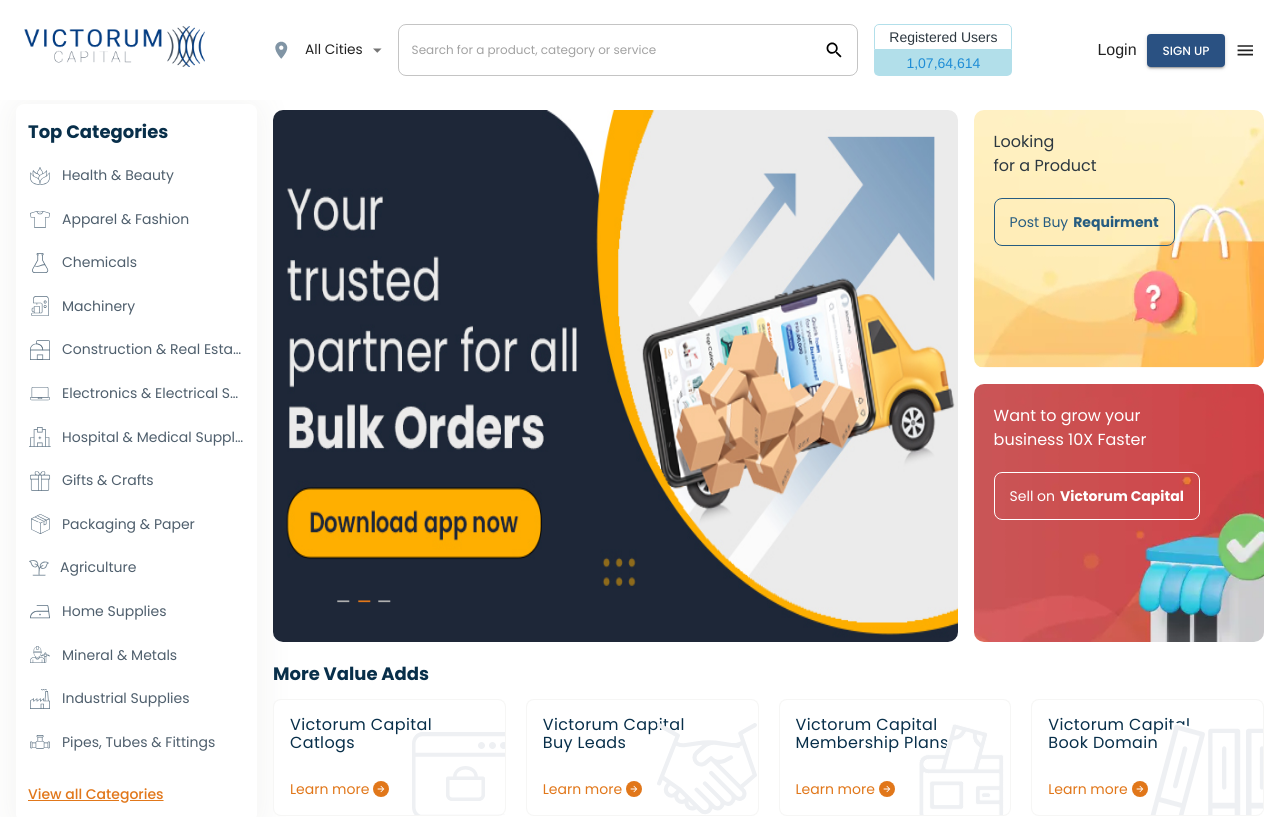
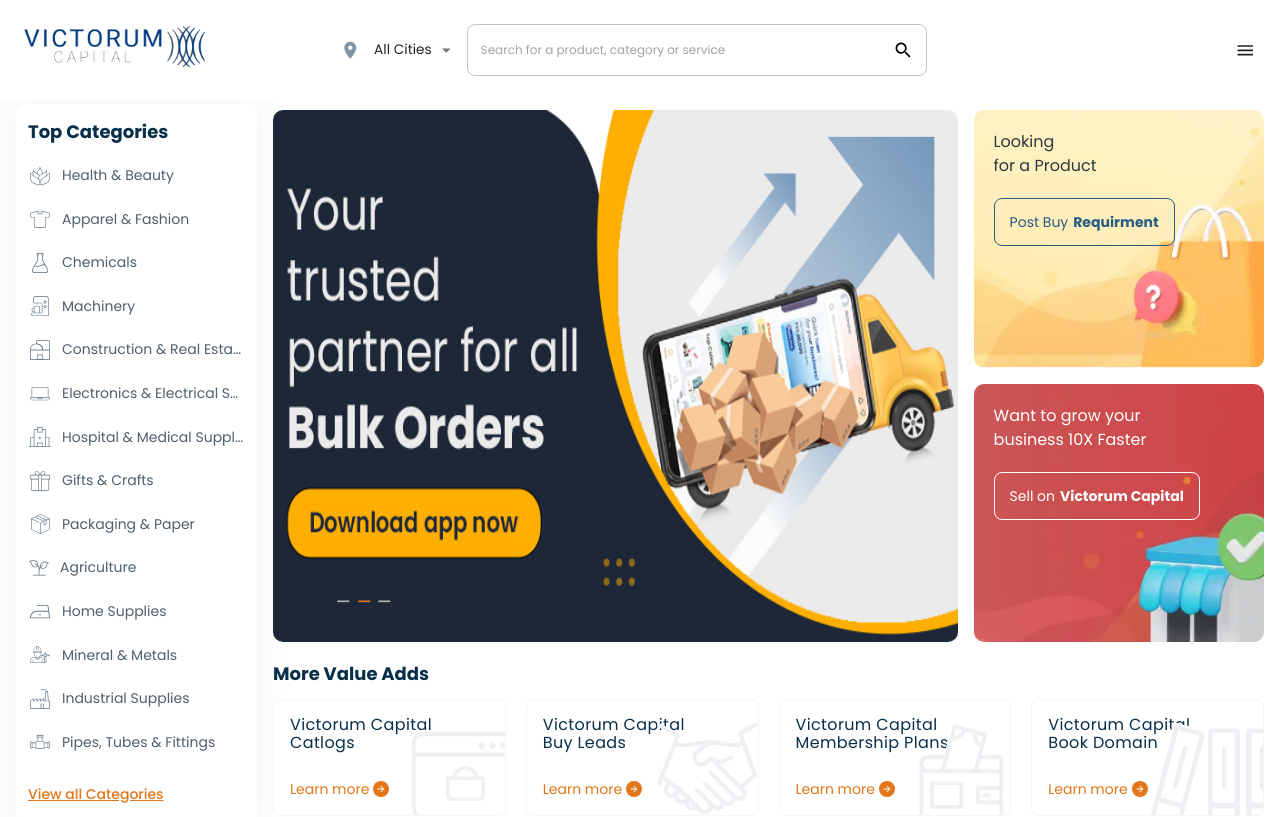
Before and after one commit to denisevseev/vic-market, a Next.js app: page / in a window 1280 px wide. Shown: the top 817 px of the page. Built offline with nearby package versions, Linux system fonts and the light colour scheme.

Commit message:
remove login etc

```diff
--- a/app/components/Navigation/Navigation.tsx
+++ b/app/components/Navigation/Navigation.tsx
@@ -104,24 +104,24 @@
             ),
           }}
         />
-        <div className="registered-users-container">
+        {/* <div className="registered-users-container">
           <div className="reg-users-box">
             <p className="registered-users-text black-text">Registered Users</p>
           </div>
           <div className="number-of-users-box">
             <p className="registered-users-text blue-text">1,07,64,614</p>
           </div>
-        </div>
+        </div> */}
       </div>
       <div className="block right">
-        <p className="login-text">Login</p>
-        <Button
+        {/* <p className="login-text">Login</p> */}
+        {/* <Button
           variant="contained"
           style={{ backgroundColor: "#2A5182" }}
           className="sign-up"
         >
           Sign Up
-        </Button>
+        </Button> */}
         <MenuIcon
           className="mr-right-icon"
           onClick={handleClick}
--- a/app/page.tsx
+++ b/app/page.tsx
@@ -130,7 +130,7 @@
             </div>
           </div>
           <PostBuyRequirement />
-          <div className="mb-2rem">
+          {/* <div className="mb-2rem">
             <VariableWidth
               data={
                 data &&
@@ -141,7 +141,7 @@
               title="Upcoming Tradeshows"
               isUpcomingTradeshows="true"
             />
-          </div>
+          </div> */}
         </div>
         <OurServices />
         <DownloadOurApp />
```
